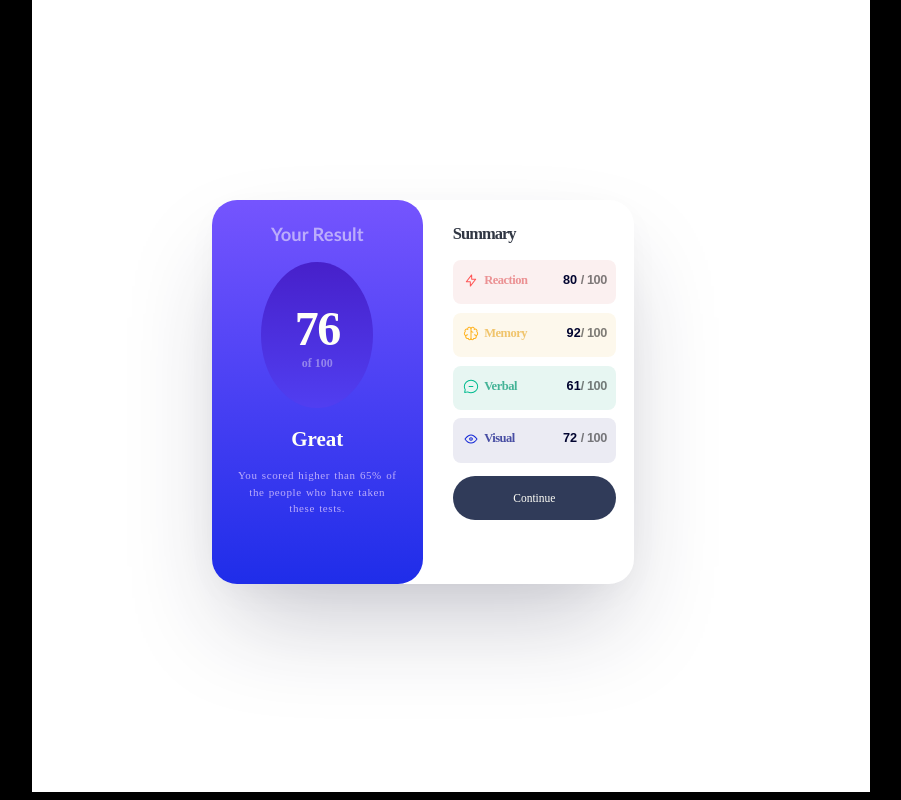
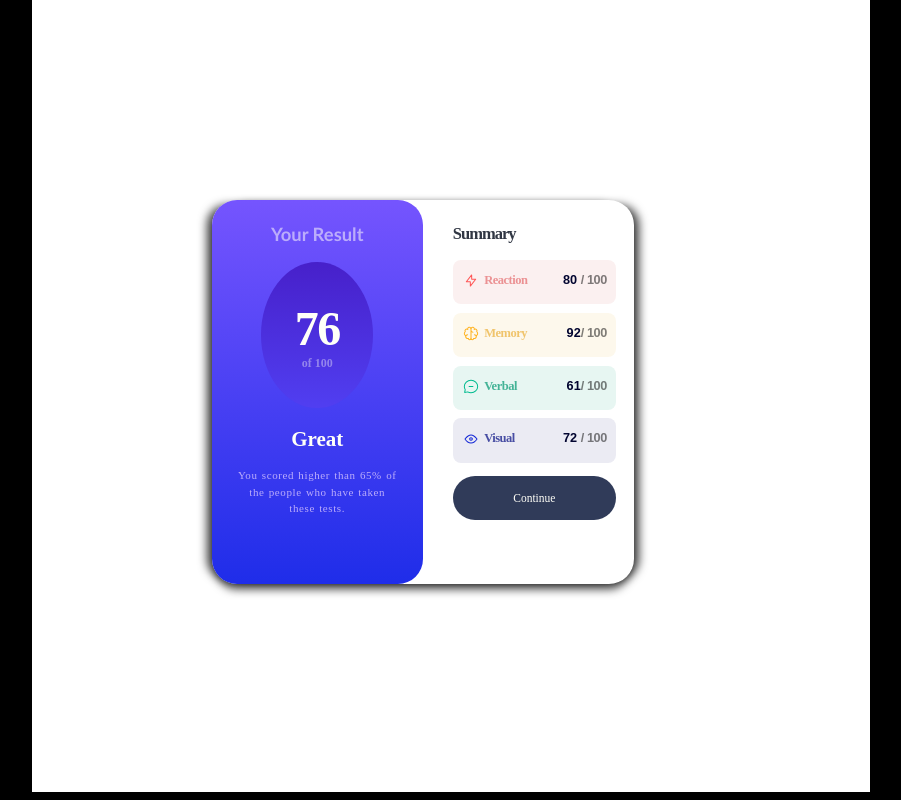
Before and after one commit to rohtec/rohtec-pages., a plain HTML site: page index.html in a window 1280 px wide. Shown: the whole page, without its empty margins (189-1090 px from the left). Drawn offline with Linux system fonts and the light colour scheme.

Commit message:
Update index.css
initial commit

```diff
--- a/index.css
+++ b/index.css
@@ -24,7 +24,9 @@ body {
 	border-radius: 25px;
 	grid-template-columns: 50% 50%;
 	display: grid;
-	box-shadow: rgba(255, 255, 255, 0.1) 0px 0.5px 0.5px 0px inset, rgba(30, 30, 63, 0.25) 0px 50px 100px -20px, rgba(0, 0, 0, 0.05) 0px 10px 40px -10px;
+	box-shadow: 0px 10px 10px -5px rgba(0, 0, 0, 0.75),
+                -10px 0px 10px -5px rgba(0, 0, 0, 0.75),
+                10px 0px 10px -5px rgba(0, 0, 0, 0.75);
 }
 .lefttable {
 	text-align: center;
```
